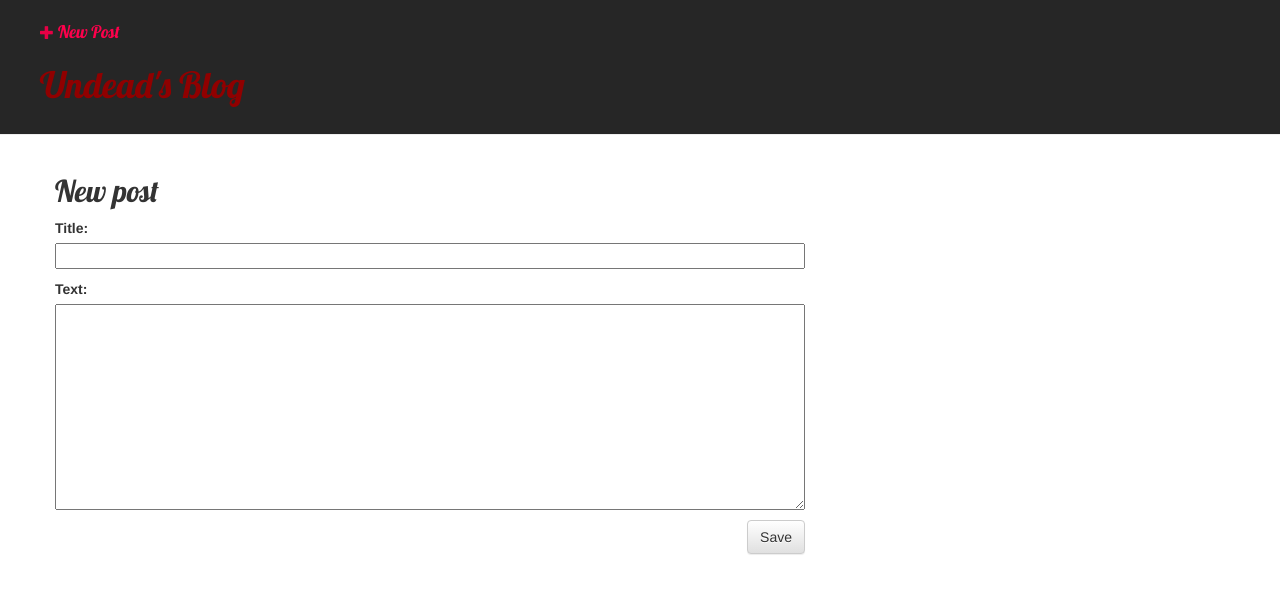
After one commit to Drakhull/Django, a Django app: page /post/new/ in a window 1280 px wide. The commit adds this page. Shown: the top 594 px of the page. Run offline with Django 3.2, Linux system fonts and the light colour scheme; a user stored in the database is signed in; some libraries are stand-ins or nearby versions.

Commit message:
Django Girls Finished

```diff
--- /dev/null
+++ b/blog/forms.py
@@ -0,0 +1,9 @@
+from django import forms
+from .models import Post
+
+
+class PostForm(forms.ModelForm):
+
+  class Meta:
+    model = Post
+    fields = ('title', 'text',)
--- a/blog/static/css/blog.css
+++ b/blog/static/css/blog.css
@@ -20,7 +20,9 @@ h1, h2, h3, h4 {
 
 .date {
   color: #828282;
+  float: right
 }
+
 
 .save {
   float: right;
@@ -45,6 +47,21 @@ h1, h2, h3, h4 {
   color: #000000;
 }
 
-h1 a, h2 a {
+h1 a, h2 a, .title-detail{
   color: #900000;
 }
+
+.custom-icon {
+  color:#e60045;
+}
+
+.date-and-icon {
+   display: flex;
+   align-items: right;
+}
+
+.new_post_button {
+   font-family: 'Lobster', sans-serif;
+   color:#ff004c;
+   font-size: 13pt;
+}
--- a/blog/templates/blog/base.html
+++ b/blog/templates/blog/base.html
@@ -4,21 +4,27 @@
     <title>Undead's Blog</title>
     <link rel = "stylesheet" href = "//maxcdn.bootstrapcdn.com/bootstrap/3.2.0/css/bootstrap.min.css">
     <link rel = "stylesheet" href = "//maxcdn.bootstrapcdn.com/bootstrap/3.2.0/css/bootstrap-theme.min.css">
+    <link href = "//fonts.googleapis.com/css?family=Lobster&subset=latin,latin-ext" rel="stylesheet" type = "text/css">
     <link rel = "stylesheet" href = "{% static 'css/blog.css' %}">
-    <link href = "//fonts.googleapis.com/css?family=Lobster&subset=latin,latin-ext" rel="stylesheet" type = "text/css">
   </head>
   <body>
-    <div class = "page-header">
-      <h1><a href = "/">Undead's Blog</a></h1>
+    <div class="page-header">
+      <!-- EDIT THIS IN ORDER TO RESTRICT WHO CAN POST -->
+      {% if user.is_authenticated %}
+      <a href="{% url 'post_new' %}" class="top-menu">
+        <span class="glyphicon glyphicon-plus custom-icon"></span>
+         <span class = "new_post_button">New Post</span>
+      </a>
+      {% endif %}
+       <h1><a href="/">Undead's Blog</a></h1>
     </div>
-
-    <div class = "content container">
-      <div class = "row">
-        <div class = "col-md-8">
-          {% block content %}
-          {% endblock %}
+    <div class="content container">
+        <div class="row">
+            <div class="col-md-8">
+                {% block content %}
+                {% endblock %}
+            </div>
         </div>
-      </div>
     </div>
   </body>
 </html>
--- /dev/null
+++ b/blog/templates/blog/post_edit.html
@@ -0,0 +1,9 @@
+{% extends 'blog/base.html' %}
+
+{% block content %}
+  <h2>New post</h2>
+  <form method = "POST" class = "post-form">{% csrf_token %}
+    {{ form.as_p }}
+    <button type = "submit" class = "save btn btn-default">Save</button>
+  </form>
+{% endblock %}
--- a/blog/urls.py
+++ b/blog/urls.py
@@ -4,4 +4,6 @@ from . import views
 urlpatterns = [
   path('', views.post_list, name = 'post_list'),
   path('post/<int:pk>', views.post_detail, name = 'post_detail'),
+  path('post/new/', views.post_new, name = 'post_new'),
+  path('post/<int:pk>/edit/', views.post_edit, name = 'post_edit'),
 ]
--- a/blog/views.py
+++ b/blog/views.py
@@ -1,7 +1,10 @@
-from django.shortcuts import render
 from .models import Post
+
 from django.utils import timezone
-from django.shortcuts import render, get_object_or_404
+
+from django.shortcuts import render, get_object_or_404, redirect
+
+from .forms import PostForm
 
 
 def post_list(request):
@@ -12,3 +15,36 @@ def post_list(request):
 def post_detail(request, pk):
   post = get_object_or_404(Post, pk=pk)
   return render(request, 'blog/post_detail.html', {'post': post})
+
+
+def post_new(request):
+  if request.method == 'POST':
+    form = PostForm(request.POST)
+    if form.is_valid():
+      post = form.save(commit = False)
+      post.author = request.user
+      post.published_date = timezone.now()
+      post.save()
+      return redirect('post_detail', pk = post.pk)
+
+  else:
+    form = PostForm()
+
+  return render(request, 'blog/post_edit.html', {'form': form})
+
+
+def post_edit(request, pk):
+  post = get_object_or_404(Post, pk = pk)
+  if request.method == "POST":
+    form = PostForm(request.POST, instance = post)
+    if form.is_valid():
+      post = form.save(commit = False)
+      post.author = request.user
+      post.published_date = timezone.now()
+      post.save()
+      return redirect('post_detail', pk = post.pk)
+
+  else:
+    form = PostForm(instance = post)
+
+  return render(request, 'blog/post_edit.html', {'form': form})
```
Also changed, not shown: blog/templates/blog/post_detail.html (+12 -2 lines), db.sqlite3.
